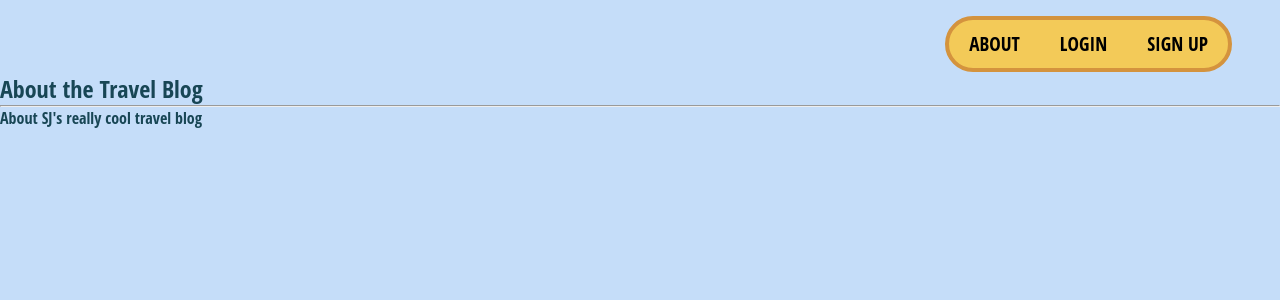
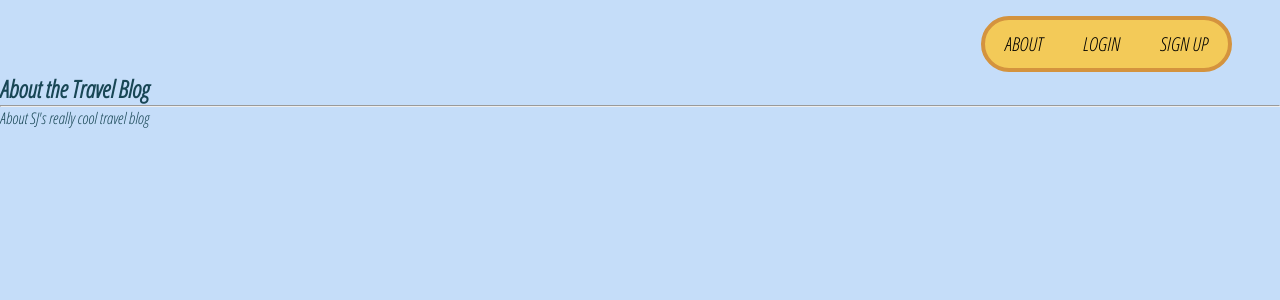
Before and after one commit to sarahgaled/Nomadic-Matt, a Django app: page /about/ in a window 1280 px wide. Shown: the top 300 px of the page. Run offline with Django 3.2, Linux system fonts and the light colour scheme.

Commit message:
linked google fonts

```diff
--- a/main_app/templates/base.html
+++ b/main_app/templates/base.html
@@ -14,6 +14,9 @@
   <title>SJ's Travel Blog</title>
   <link rel="stylesheet" href="{% static 'css/base.css' %}">
   <link rel="stylesheet" href="https://use.fontawesome.com/releases/v5.15.4/css/all.css" integrity="sha384-DyZ88mC6Up2uqS4h/KRgHuoeGwBcD4Ng9SiP4dIRy0EXTlnuz47vAwmeGwVChigm" crossorigin="anonymous">
+  <link rel="preconnect" href="https://fonts.googleapis.com">
+<link rel="preconnect" href="https://fonts.gstatic.com" crossorigin>
+<link href="https://fonts.googleapis.com/css2?family=Open+Sans+Condensed:ital,wght@1,300&display=swap" rel="stylesheet">
   {% block head %}
   {% endblock %}
 </head>
```
